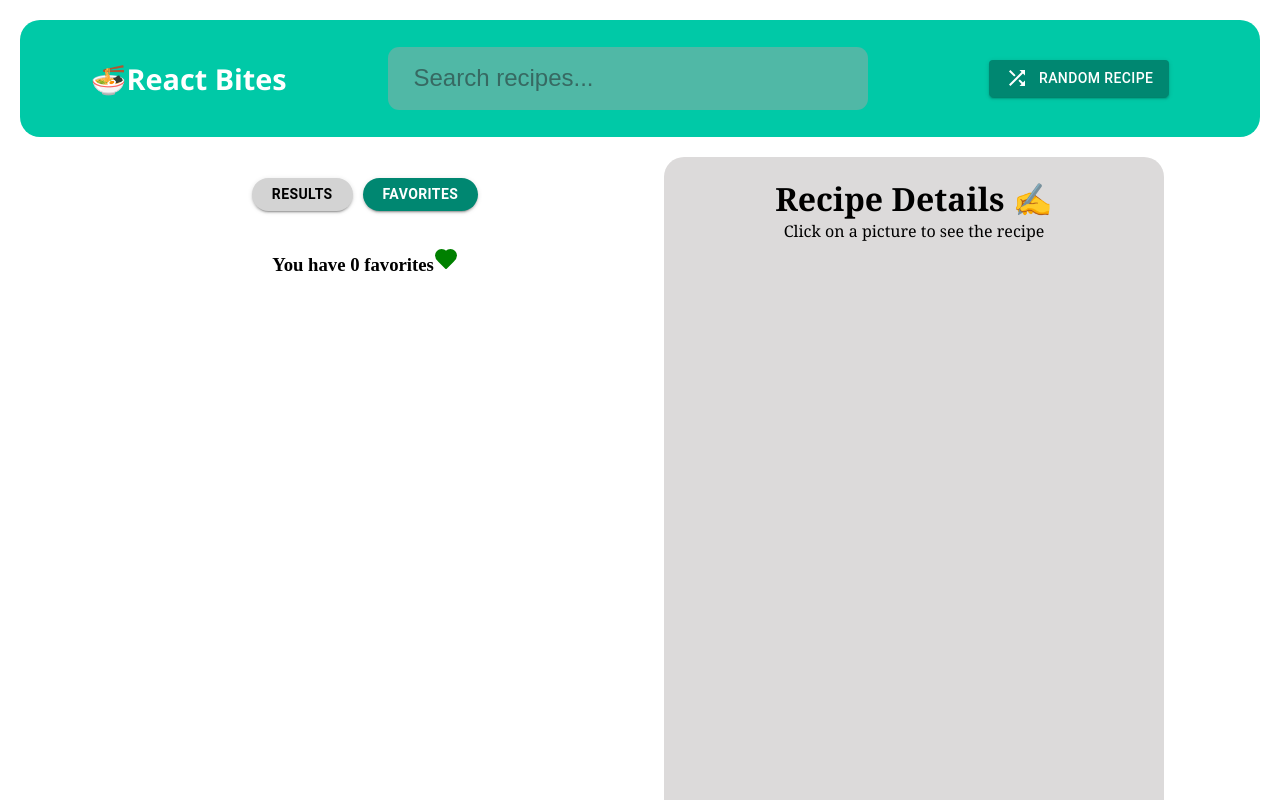
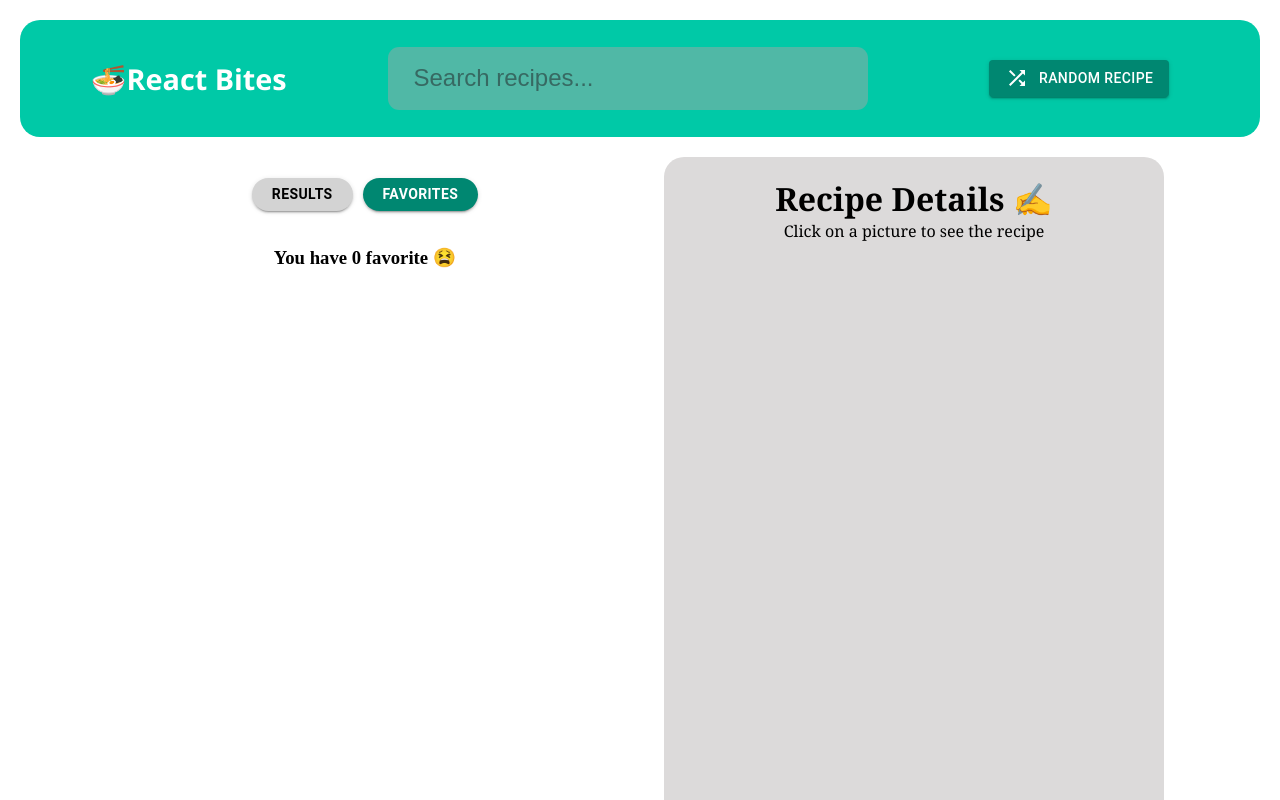
Before and after one commit to ccphung/react-bites, a React (Vite) app: page / in a window 1280 px wide. Both pictures are taken after a click on the button "FAVORITES". Shown: the top 800 px of the page. Built offline with nearby package versions, Linux system fonts and the light colour scheme.

Commit message:
modify text

```diff
--- a/src/components/favorites/Favorites.jsx
+++ b/src/components/favorites/Favorites.jsx
@@ -8,8 +8,18 @@ function Favorites() {
   return (
     <div className={styles.favorites}>
       <h3>
-        You have {favorites?.length || 0} <strong>favorites</strong>
-        <Heart color="green" fill="green" />
+        You have {favorites?.length || 0}{" "}
+        {favorites?.length === 1 && (
+          <>
+            <strong>favorite</strong> <Heart color="green" fill="green" />
+          </>
+        )}
+        {favorites?.length === 0 && <strong>favorite 😫 </strong>}
+        {favorites?.length > 1 && (
+          <>
+            <strong>favorites</strong> <Heart color="green" fill="green" />
+          </>
+        )}
       </h3>
       <ul className={styles.favoritesWrapper}>
         {favorites?.map((recipe) => (
```
